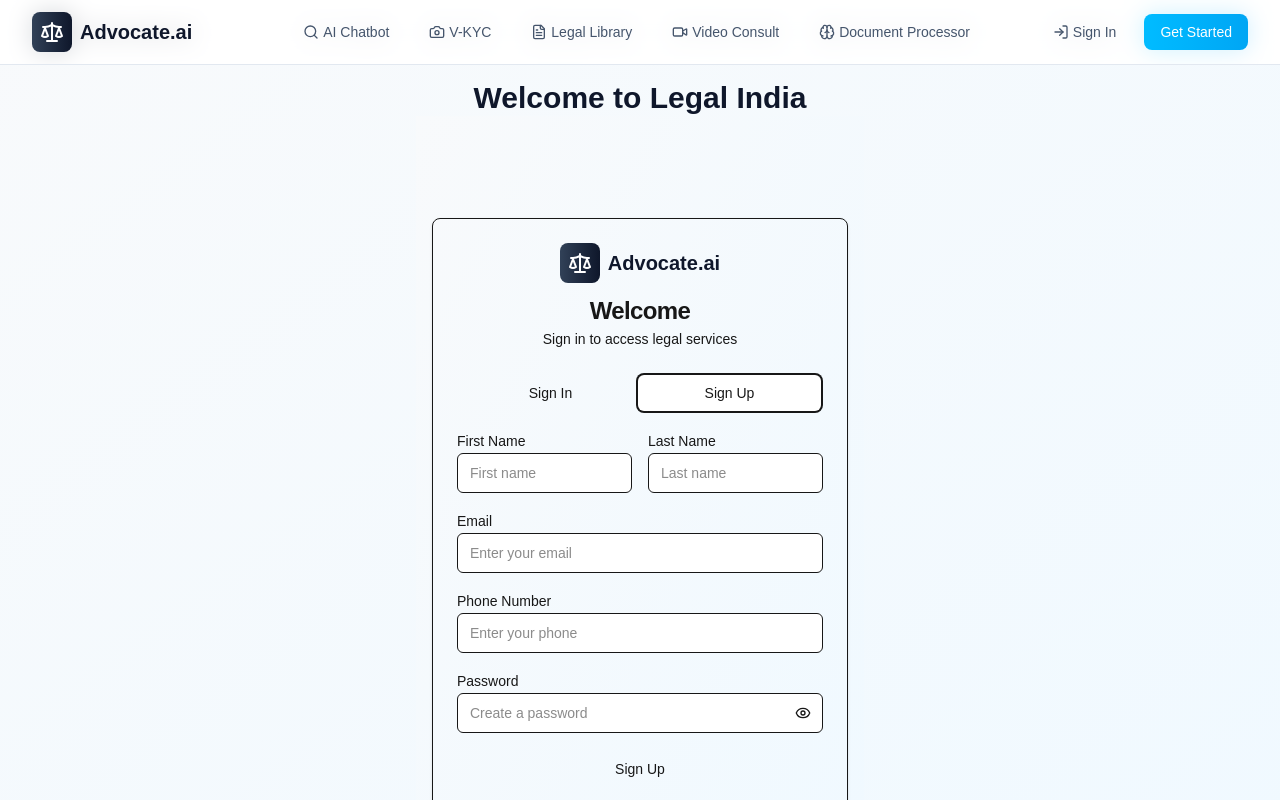
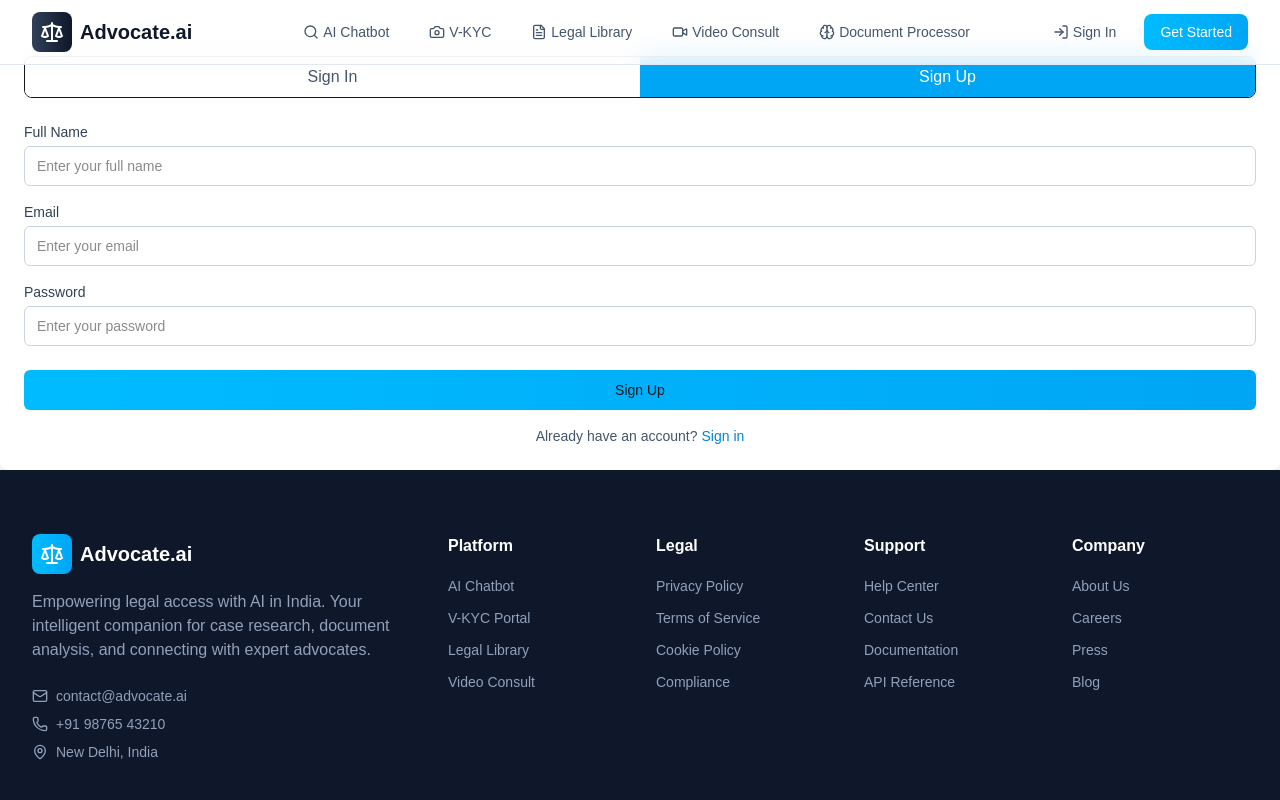
Before and after one commit to skmirajulislam/justiceia.ai, a Next.js app: page /auth in a window 1280 px wide. Both pictures are taken after a click on the button "Sign Up". Shown: the top 800 px of the page. Built offline with nearby package versions, Linux system fonts and the light colour scheme.

Commit message:
Bug fixed

```diff
--- a/app/(auth)/auth/page.tsx
+++ b/app/(auth)/auth/page.tsx
@@ -1,35 +1,124 @@
 'use client';
 
 import { useState } from 'react';
-import AuthForm from '@/components/AuthForm';
-import Navbar from '@/components/Navbar';
+import { Button } from '@/components/ui/button';
+import { Input } from '@/components/ui/input';
+import { Loader2 } from 'lucide-react';
 
-const AuthPage = () => {
-  const [isLoading, setIsLoading] = useState(false);
+// Define props interface
+interface AuthFormProps {
+  onSignIn: () => Promise<void>;
+  onSignUp: () => Promise<void>;
+  isLoading: boolean;
+}
 
-  const handleSignIn = async () => {
-    setIsLoading(true);
-    // TODO: Implement sign-in logic
-    setTimeout(() => setIsLoading(false), 1000);
-  };
+const AuthForm = ({ onSignIn, onSignUp, isLoading }: AuthFormProps) => {
+  const [isSignIn, setIsSignIn] = useState(true);
+  const [email, setEmail] = useState('');
+  const [password, setPassword] = useState('');
+  const [name, setName] = useState('');
 
-  const handleSignUp = async () => {
-    setIsLoading(true);
-    // TODO: Implement sign-up logic
-    setTimeout(() => setIsLoading(false), 1000);
+  const handleSubmit = async (e: React.FormEvent) => {
+    e.preventDefault();
+    if (isSignIn) {
+      await onSignIn();
+    } else {
+      await onSignUp();
+    }
   };
 
   return (
-    <div className="min-h-screen bg-gradient-to-br from-slate-50 to-sky-50">
-      <Navbar />
-      <div className="container mx-auto px-4 pt-20 pb-8">
-        <div className="max-w-md mx-auto">
-          <h1 className="text-3xl font-bold text-center text-slate-900">Welcome to Legal India</h1>
-          <AuthForm onSignIn={handleSignIn} onSignUp={handleSignUp} isLoading={isLoading} />
+    <div className="mt-8 bg-white p-6 rounded-lg shadow-md">
+      <div className="flex mb-6 border rounded-lg overflow-hidden">
+        <button
+          className={`flex-1 py-2 ${isSignIn ? 'bg-sky-500 text-white' : 'bg-white text-slate-600'}`}
+          onClick={() => setIsSignIn(true)}
+        >
+          Sign In
+        </button>
+        <button
+          className={`flex-1 py-2 ${!isSignIn ? 'bg-sky-500 text-white' : 'bg-white text-slate-600'}`}
+          onClick={() => setIsSignIn(false)}
+        >
+          Sign Up
+        </button>
+      </div>
+
+      <form onSubmit={handleSubmit}>
+        {!isSignIn && (
+          <div className="mb-4">
+            <label htmlFor="name" className="block text-sm font-medium text-slate-700 mb-1">
+              Full Name
+            </label>
+            <Input
+              id="name"
+              type="text"
+              value={name}
+              onChange={(e) => setName(e.target.value)}
+              required={!isSignIn}
+              placeholder="Enter your full name"
+              className="border-slate-300"
+            />
+          </div>
+        )}
+
+        <div className="mb-4">
+          <label htmlFor="email" className="block text-sm font-medium text-slate-700 mb-1">
+            Email
+          </label>
+          <Input
+            id="email"
+            type="email"
+            value={email}
+            onChange={(e) => setEmail(e.target.value)}
+            required
+            placeholder="Enter your email"
+            className="border-slate-300"
+          />
         </div>
+
+        <div className="mb-6">
+          <label htmlFor="password" className="block text-sm font-medium text-slate-700 mb-1">
+            Password
+          </label>
+          <Input
+            id="password"
+            type="password"
+            value={password}
+            onChange={(e) => setPassword(e.target.value)}
+            required
+            placeholder="Enter your password"
+            className="border-slate-300"
+          />
+        </div>
+
+        <Button
+          type="submit"
+          disabled={isLoading}
+          className="w-full bg-gradient-to-r from-sky-400 to-sky-500 hover:from-sky-500 hover:to-sky-600"
+        >
+          {isLoading ? (
+            <>
+              <Loader2 className="mr-2 h-4 w-4 animate-spin" />
+              {isSignIn ? 'Signing in...' : 'Signing up...'}
+            </>
+          ) : (
+            <>{isSignIn ? 'Sign In' : 'Sign Up'}</>
+          )}
+        </Button>
+      </form>
+
+      <div className="mt-4 text-center text-sm text-slate-600">
+        {isSignIn ? "Don't have an account?" : "Already have an account?"}
+        <button
+          onClick={() => setIsSignIn(!isSignIn)}
+          className="ml-1 text-sky-600 hover:text-sky-800 font-medium"
+        >
+          {isSignIn ? 'Sign up' : 'Sign in'}
+        </button>
       </div>
     </div>
   );
 };
 
-export default AuthPage;
+export default AuthForm;
```
